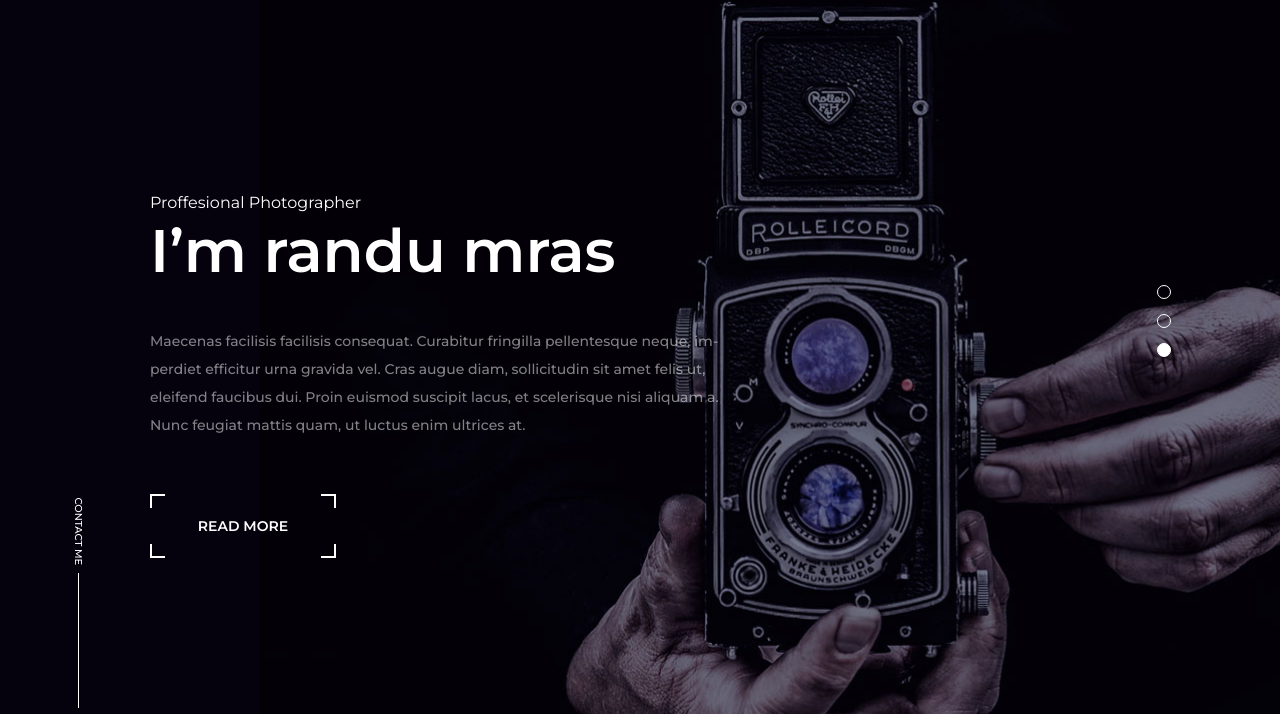
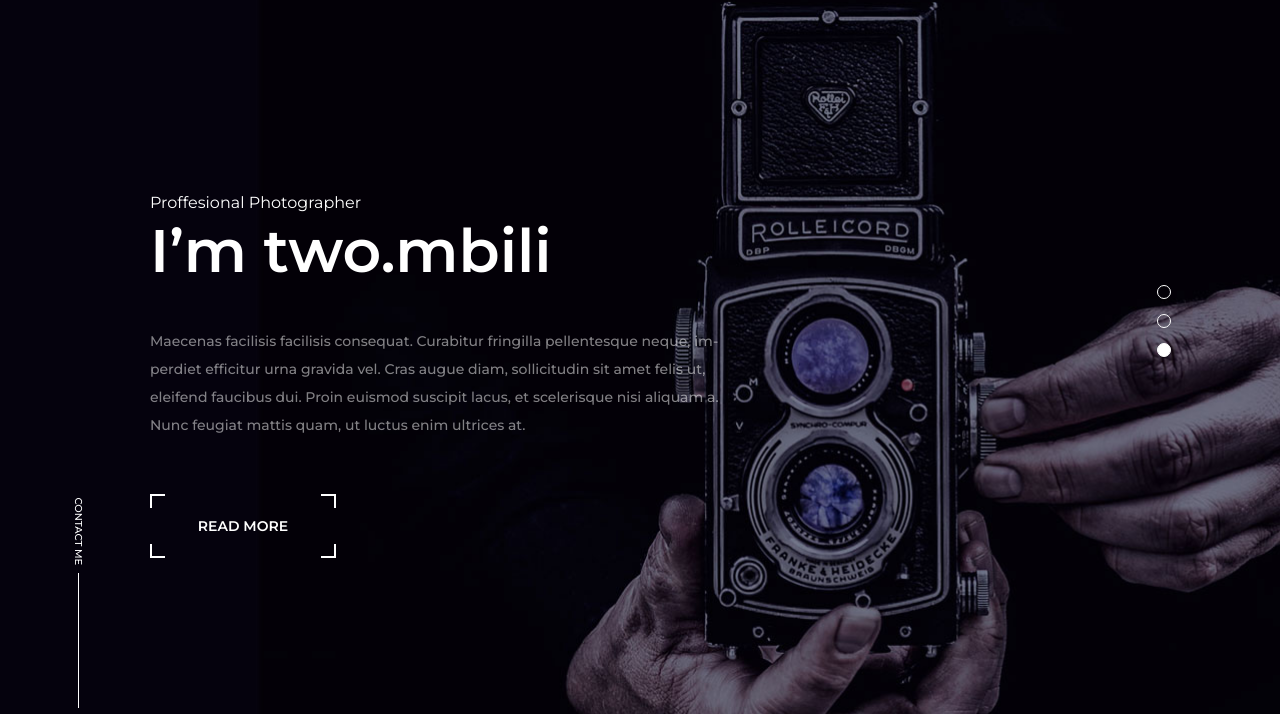
Before and after one commit to kelvinrandu/7bucks-randu, a plain HTML site: page app/index.html in a window 1280 px wide. Shown: the part 86-800 px from the top of the page. Drawn offline with Linux system fonts and the light colour scheme.

Commit message:
added ig handle as the title

```diff
--- a/app/index.html
+++ b/app/index.html
@@ -1,7 +1,7 @@
 <!DOCTYPE html>
 <html lang="zxx">
 <head>
-	<title>Randu mras</title>
+	<title>Mras</title>
 	<meta charset="UTF-8">
 	<meta name="description" content="Porto Photo Gallery HTML Template">
 	<meta name="keywords" content="porto, photo, html">
@@ -71,7 +71,7 @@
 				<div class="sp-container">
 					<div class="hero-content text-white">
 						<span>Proffesional Photographer</span>
-						<h2>I’m randu mras</h2>
+						<h2>I’m two.mbili</h2>
 						<p>Maecenas facilisis facilisis consequat. Curabitur fringilla pellentesque neque, im-perdiet efficitur urna gravida vel. Cras augue diam, sollicitudin sit amet felis ut, eleifend faucibus dui. Proin euismod suscipit lacus, et scelerisque nisi aliquam a. Nunc feugiat mattis quam, ut luctus enim ultrices at.</p>
 						<div class="site-btn"><span>Read More</span></div>
 					</div>
```
